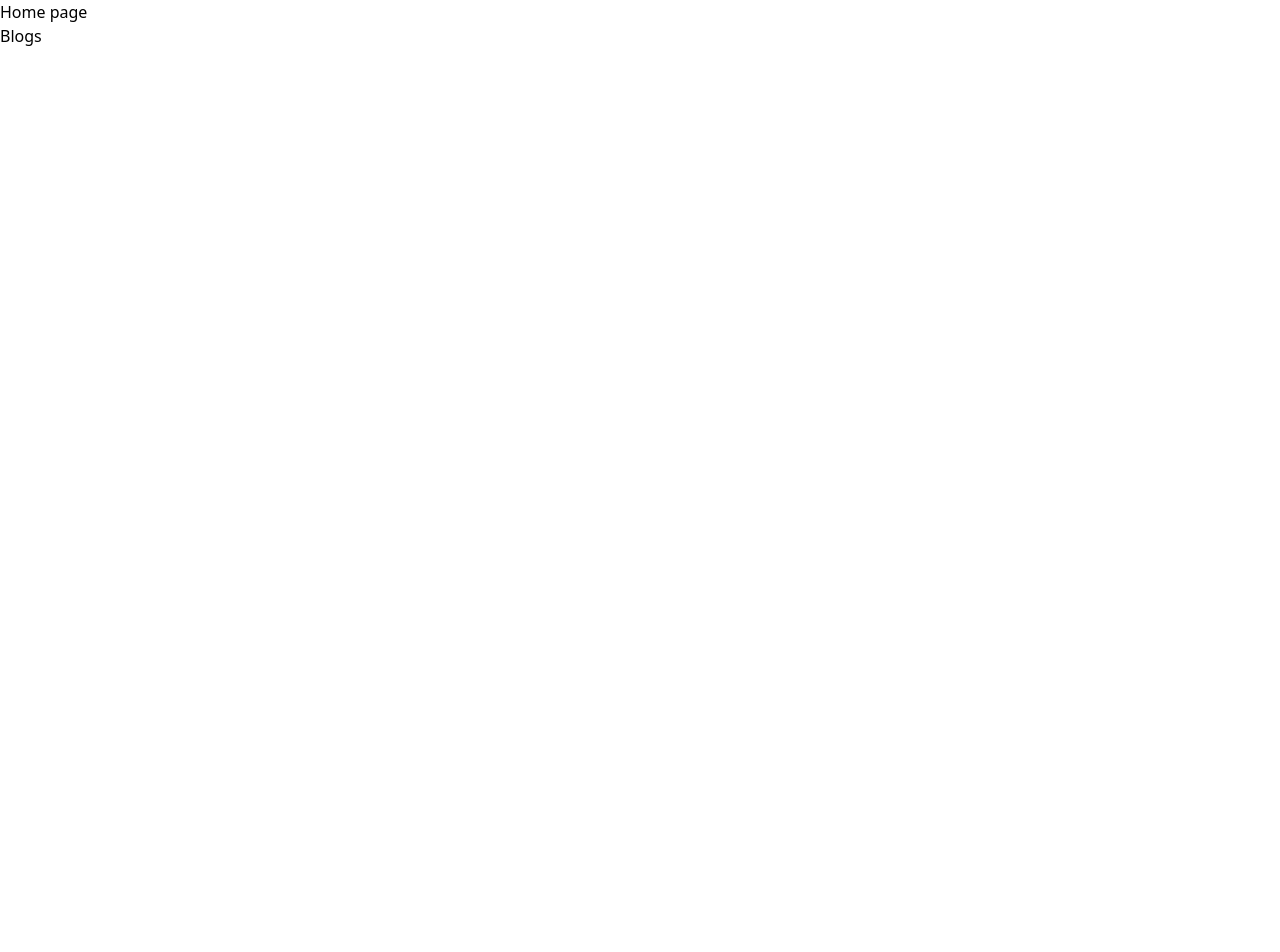
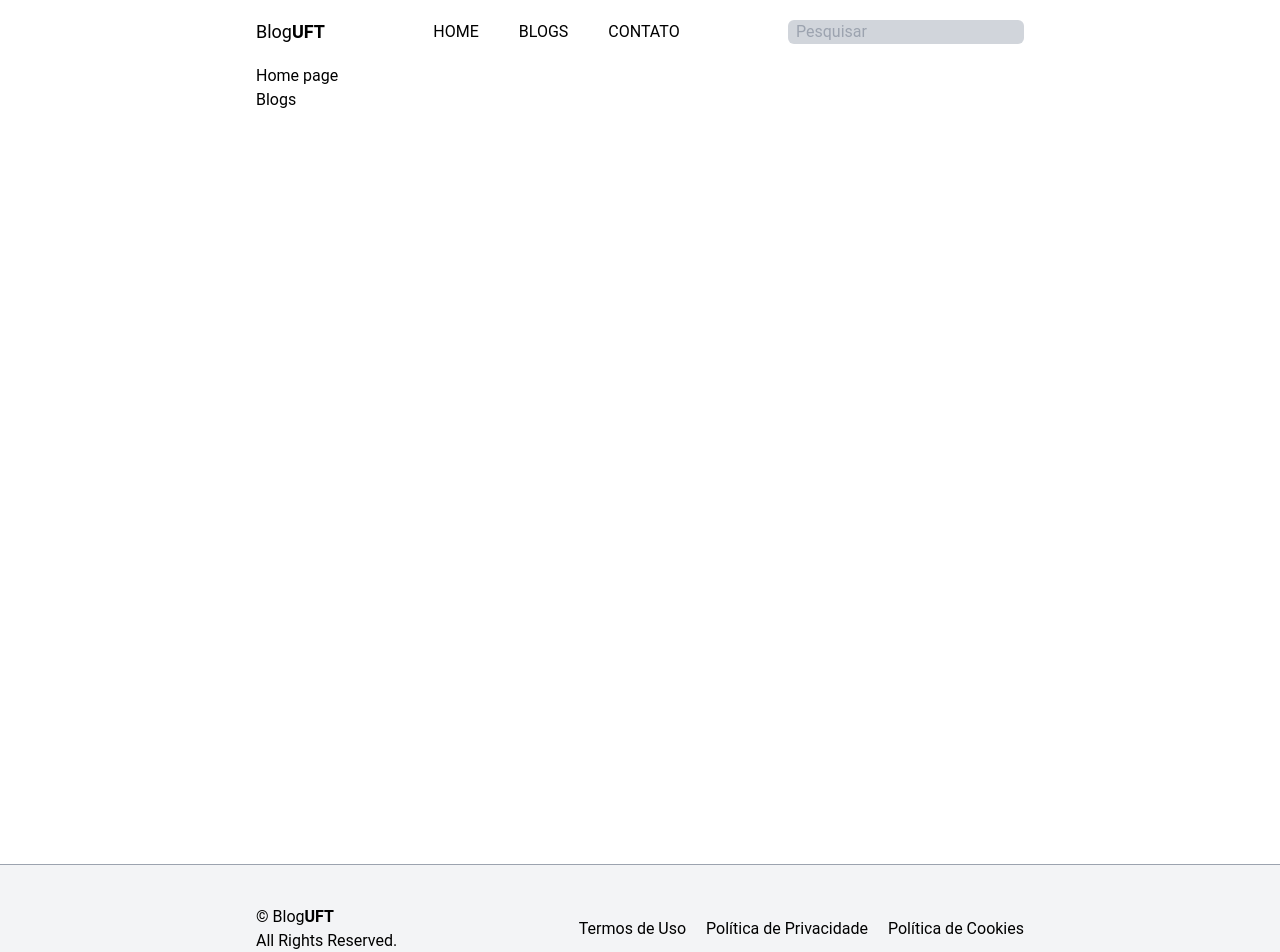
Before and after one commit to Rafael-jooj/BlogUFT, a React (Create React App) app in the folder FrontEnd/blog-uft-web/: page / in a window 1280 px wide. Shown: the top 952 px of the page. Before the commit the page ends 800 px from the top, so only its background shows below. Built offline with nearby package versions, Linux system fonts and the light colour scheme.

Commit message:
Criando Header e Footer para frontend

```diff
--- a/FrontEnd/blog-uft-web/src/App.js
+++ b/FrontEnd/blog-uft-web/src/App.js
@@ -2,9 +2,13 @@ import { BrowserRouter, Routes, Route } from "react-router-dom";
 import Home from "./pages/Home";
 import BlogList from "./pages/BlogList";
 import BlogPost from "./pages/BlogPost";
+import Header from "./components/Header";
+import Footer from "./components/Footer";
 
 function App() {
   return (
+    <div className="font-body">
+      <Header/>
       <BrowserRouter>
         <Routes>
 
@@ -14,6 +18,8 @@ function App() {
 
         </Routes>
       </BrowserRouter>
+      <Footer/>
+    </div>
   );
 }
 
--- /dev/null
+++ b/FrontEnd/blog-uft-web/src/components/Footer/index.js
@@ -0,0 +1,17 @@
+export default function Footer(){
+    return(
+        <footer className="w-full h-32 flex flex-row justify-between items-center bg-gray-100 border-gray-400 border-t px-[20%]">
+            <div>
+                <p>© Blog<span className="font-semibold">UFT</span></p>
+                <p>All Rights Reserved.</p>
+            </div>
+            <div>
+                <ul className="flex flex-row gap-5">
+                    <a href="/"><li>Termos de Uso</li></a>
+                    <a href="/"><li>Política de Privacidade</li></a>
+                    <a href="/"><li>Política de Cookies</li></a>
+                </ul>
+            </div>
+        </footer>
+    )
+}
--- /dev/null
+++ b/FrontEnd/blog-uft-web/src/components/Header/index.js
@@ -0,0 +1,19 @@
+export default function Header(){
+    return(
+        <header className="w-full h-16">
+        <ul className="flex flex-row justify-between items-center h-full px-[20%]">
+            <div className="text-lg">
+                <p>Blog<span className="font-semibold">UFT</span></p>
+            </div>
+            <div className="flex flex-row gap-10">
+                <a href="/"><li>HOME</li></a>
+                <a href="/"><li>BLOGS</li></a>
+                <a href="/"><li>CONTATO</li></a>
+            </div>
+            <div>
+                <input type="text" placeholder="Pesquisar" className="rounded-md px-2 bg-gray-300"/>
+            </div>
+        </ul>
+      </header>
+    )
+}
--- a/FrontEnd/blog-uft-web/src/pages/Home/index.js
+++ b/FrontEnd/blog-uft-web/src/pages/Home/index.js
@@ -8,7 +8,7 @@ export default function Home(){
     }
 
     return(
-        <div>
+        <div className="min-h-screen px-[20%]">
             <p>Home page</p>
             <button onClick={goToBlogList}>Blogs</button>
         </div>
--- a/FrontEnd/blog-uft-web/tailwind.config.js
+++ b/FrontEnd/blog-uft-web/tailwind.config.js
@@ -4,7 +4,11 @@ module.exports = {
     "./src/**/*.{js,jsx,ts,tsx}",
   ],
   theme: {
-    extend: {},
+    extend: {
+      fontFamily: {
+        body: ['Roboto', 'sans-serif'],
+      },
+    },
   },
   plugins: [],
 }
```
Lines whose indentation alone changed are shown as unchanged.
